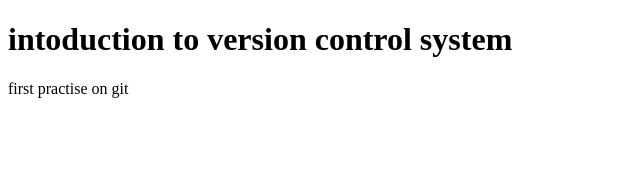
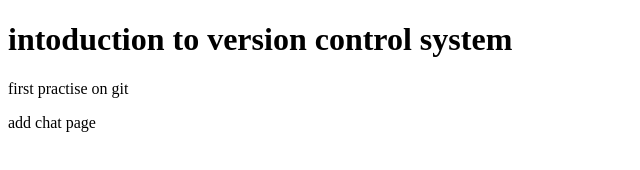
Before and after one commit to Johnbo941/web-blog, a plain HTML site: page index.html in a window 1280 px wide. Shown: the whole page, without its empty margins (0-640 px from the left). Drawn offline with Linux system fonts and the light colour scheme.

Commit message:
add chat page

```diff
--- a/index.html
+++ b/index.html
@@ -8,5 +8,6 @@
 <body>
     <h1>intoduction to version control system</h1>
     <p>first practise on git</p>
+    <p>add chat page</p>
 </body>
 </html>
```
